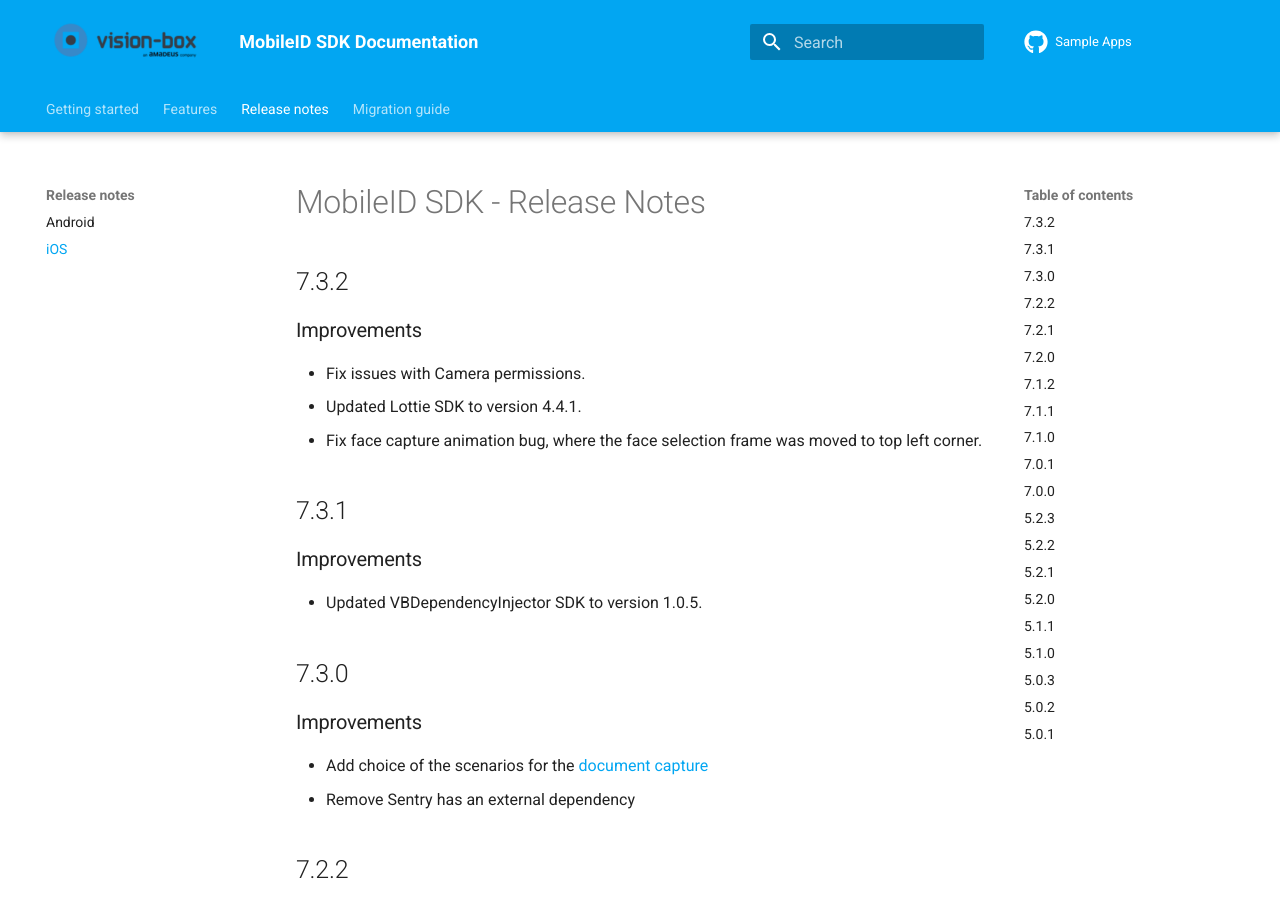
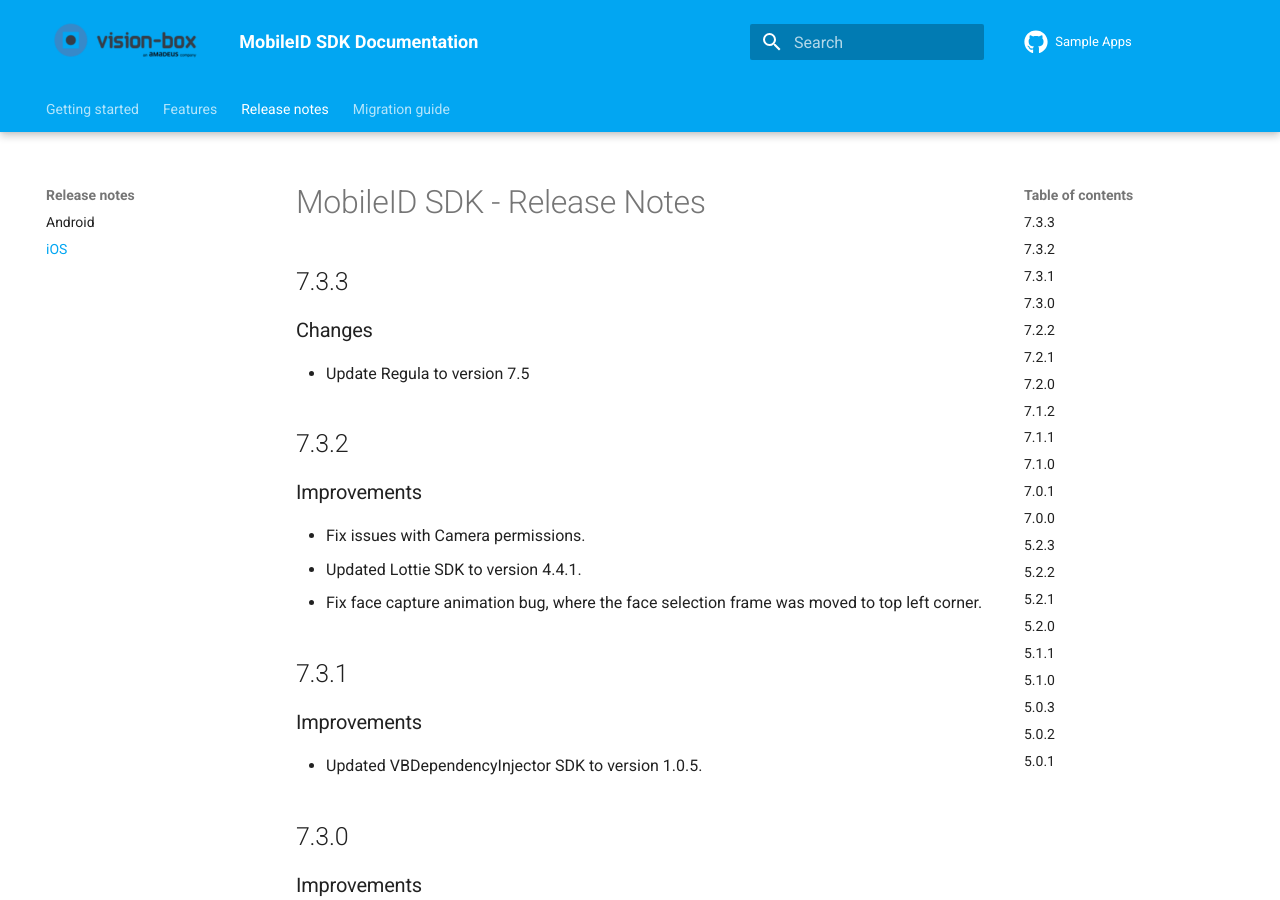
Before and after one commit to vbmobile/mobile-id-documentation, an MkDocs documentation site: the page built from docs/ReleaseNotes/ReleaseNotes_iOS.md, in a window 1280 px wide and 900 px high. Built offline with MkDocs 1.6.1 and Material for MkDocs 9.7.7, drawn with Linux system fonts in a browser that asks for light colours; the version menu is left out.

Commit message:
update release notes 7.3.3

```diff
--- a/docs/ReleaseNotes/ReleaseNotes_iOS.md
+++ b/docs/ReleaseNotes/ReleaseNotes_iOS.md
@@ -1,4 +1,10 @@
 # MobileID SDK - Release Notes
+
+## 7.3.3
+
+### Changes
+
+- Update Regula to version 7.5
 
 ## 7.3.2
 
```
